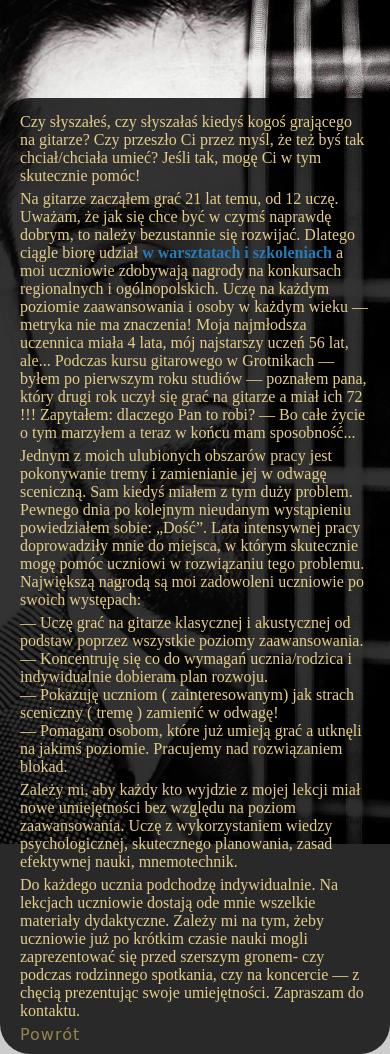
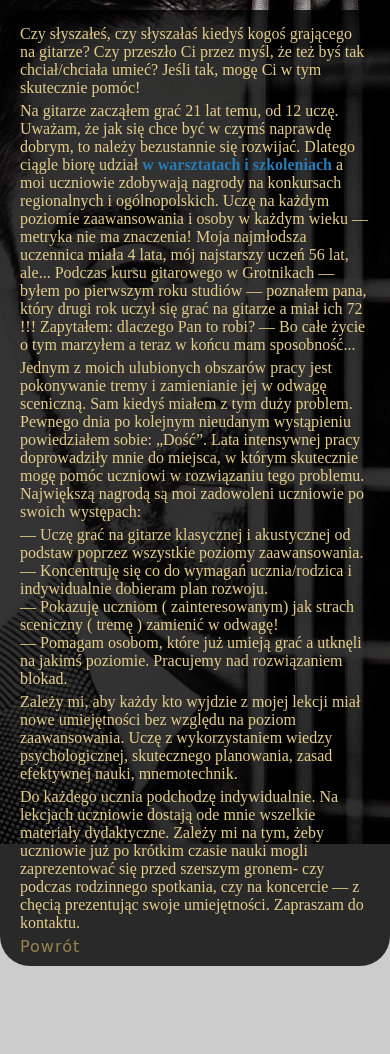
Before and after one commit to Mikulew/krzysztof-przybylo, a website: page app/about.html in a window 390 px wide. After the commit the page ends 966 px from the top, so only its background shows below. Drawn offline with nearby package versions, Linux system fonts and the light colour scheme; files that its build step writes are made by us from their sources; files whose address does not match are found by name; a web font is replaced by a local one.

Commit message:
19th commit - change mobile header text id

```diff
--- a/app/about.html
+++ b/app/about.html
@@ -61,7 +61,7 @@
 <main class="container">
   <!-- HEADER -->
   <header id="sectionHeader">
-    <div id="header-mobile" class="header-wrapper">
+    <div id="header-mobile-about" class="header-wrapper">
       <article class="header-text">
         <p>Czy słyszałeś, czy słyszałaś kiedyś kogoś grającego na gitarze? Czy przeszło Ci przez myśl, że też byś tak chciał/chciała umieć? Jeśli tak, mogę Ci w tym skutecznie pomóc!</p>
         <p>Na gitarze zacząłem grać 21 lat temu, od 12 uczę.
@@ -71,8 +71,7 @@
           Zapytałem: dlaczego Pan to robi? &mdash; Bo całe życie o tym marzyłem a teraz w końcu mam sposobność...</p>
         <p>Jednym z moich ulubionych obszarów pracy jest pokonywanie tremy i zamienianie jej w odwagę sceniczną. Sam kiedyś miałem z tym duży problem. Pewnego dnia po kolejnym nieudanym wystąpieniu powiedziałem sobie: „Dość”.
           Lata intensywnej pracy doprowadziły mnie do miejsca, w którym skutecznie mogę pomóc uczniowi w rozwiązaniu tego problemu.
-          Największą nagrodą są moi zadowoleni uczniowie po swoich występach:
-        </p>
+          Największą nagrodą są moi zadowoleni uczniowie po swoich występach:</p>
         <ol>
           <li> &mdash; Uczę grać na gitarze klasycznej i akustycznej od podstaw poprzez wszystkie poziomy zaawansowania.</li>
           <li> &mdash; Koncentruję się co do wymagań ucznia/rodzica i indywidualnie dobieram plan rozwoju.</li>
--- a/app/styles/main.scss
+++ b/app/styles/main.scss
@@ -206,13 +206,18 @@ a:active {
       display: none;
     }
     & > #header-mobile {
+      margin-top: 45vh;
+    }
+    & > #header-mobile-about {
+      margin-top: 1rem;
+    }
+    & > #header-mobile, & > #header-mobile-about {
       display: flex;
       flex-direction: column;
       justify-content: flex-start;
       align-content: center;
       align-items: center;
       position: absolute;
-      margin-top: 25%;
       min-width: 100vw;
       background-color: $background-wrapper;
       border-radius: $radius;
```
Also changed, not shown: app/index.html (+1 -1 lines), dist/about.html, dist/gallery.html, dist/index.html, dist/styles/main.css.
